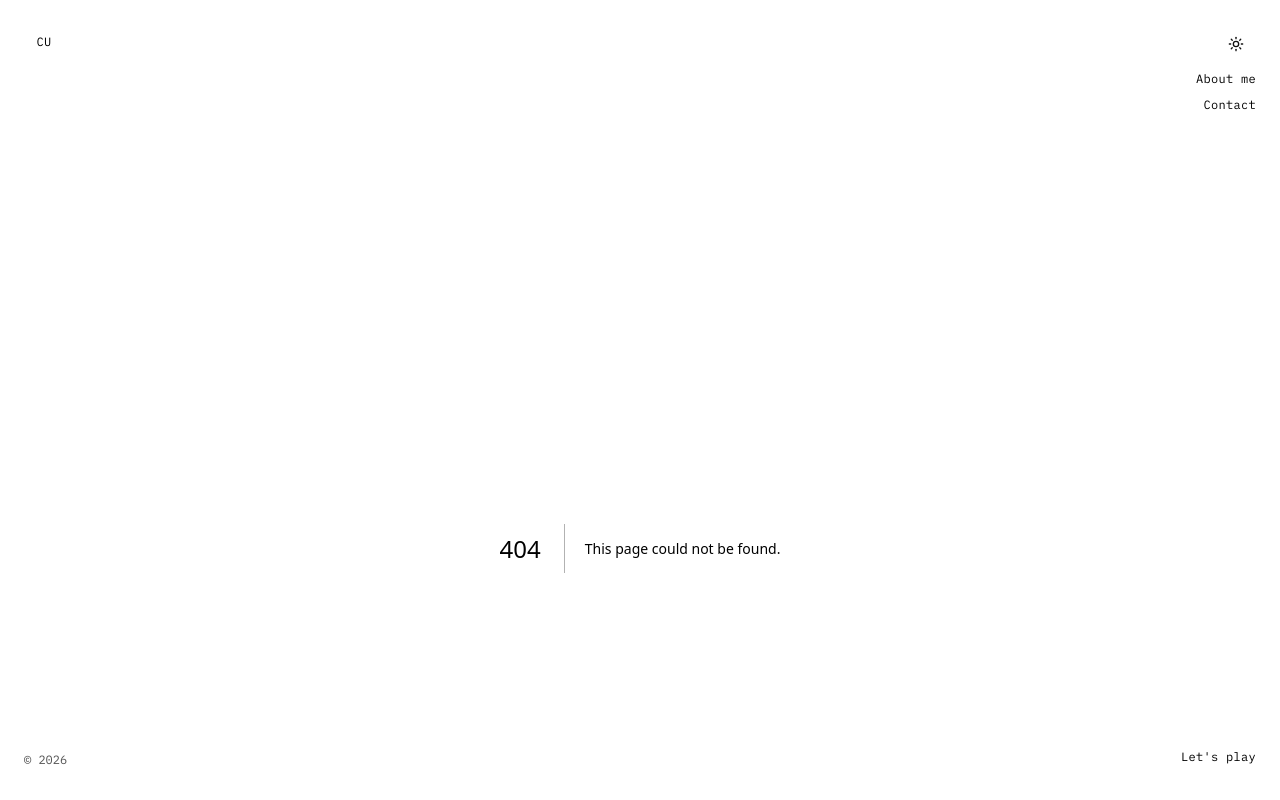
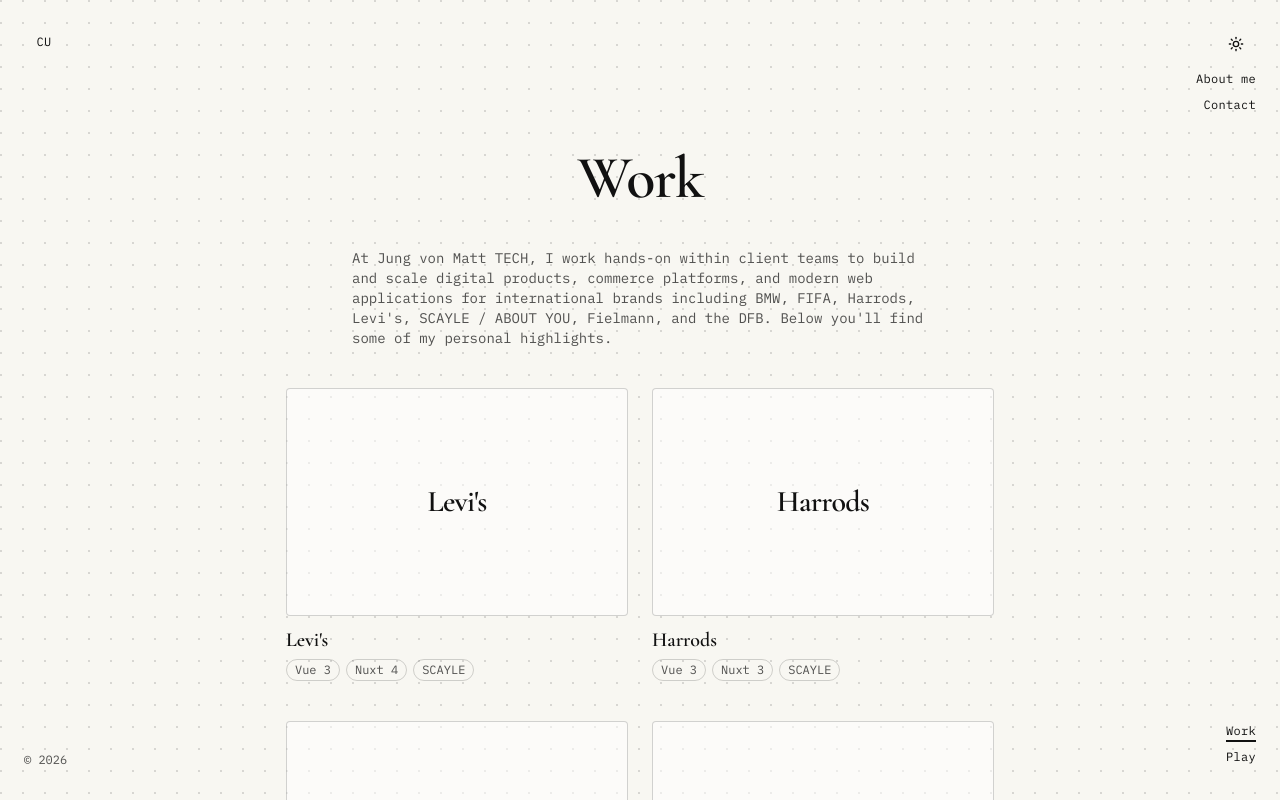
Before and after one commit to conuko/constantin-unterkofler-com-v2, a Next.js app: page /work in a window 1280 px wide. Before the commit this address had no page. Shown: the top 800 px of the page. Built offline with nearby package versions, Linux system fonts and the light colour scheme.

Commit message:
feat(work): add WorkPage and WorkCard components; define work entries and metadata for showcasing client projects

```diff
--- /dev/null
+++ b/app/work/page.tsx
@@ -0,0 +1,22 @@
+import type { Metadata } from "next";
+import { PageShell } from "@/components/page-shell";
+import { WorkCard } from "@/components/work-card";
+import { pageCopy, workEntries } from "@/content/site-content";
+
+export const metadata: Metadata = {
+  title: "Work",
+  description: pageCopy.work.metaDescription,
+};
+
+export default function WorkPage() {
+  return (
+    <PageShell title={pageCopy.work.title}>
+      <p className="max-w-xl text-sm text-ink-muted">{pageCopy.work.intro}</p>
+      <div className="grid grid-cols-1 gap-x-6 gap-y-10 md:grid-cols-2">
+        {workEntries.map((entry) => (
+          <WorkCard key={entry.client} entry={entry} />
+        ))}
+      </div>
+    </PageShell>
+  );
+}
--- /dev/null
+++ b/components/work-card.tsx
@@ -0,0 +1,53 @@
+import type { WorkEntry } from "@/content/site-content";
+
+type WorkCardProps = {
+  entry: WorkEntry;
+};
+
+export function WorkCard({ entry }: WorkCardProps) {
+  return (
+    <article className="group flex flex-col gap-3">
+      <a
+        href={entry.url}
+        target="_blank"
+        rel="noreferrer noopener"
+        aria-label={`Visit ${entry.client}`}
+      >
+        <div className="relative aspect-3/2 overflow-hidden rounded-sm border border-rule bg-card-glass">
+          <div className="flex h-full items-center justify-center">
+            <span className="font-heading text-3xl font-semibold tracking-tight">
+              {entry.client}
+            </span>
+          </div>
+
+          <div
+            className="absolute inset-0 flex items-end bg-linear-to-t from-ink/90 via-ink/60 to-ink/10 p-5 opacity-0 backdrop-blur-sm transition-opacity duration-normal ease-default group-hover:opacity-100"
+            aria-hidden="true"
+          >
+            <p className="text-sm leading-relaxed text-paper">
+              {entry.description}
+            </p>
+          </div>
+        </div>
+      </a>
+
+      <div className="flex flex-col gap-1.5">
+        <h2 className="font-heading text-xl leading-tight font-semibold">
+          {entry.client}
+        </h2>
+        <div className="flex flex-wrap gap-1.5">
+          {entry.techStack.map((tech) => (
+            <span
+              key={tech}
+              className="rounded-full border border-rule px-2 py-0.5 text-xs text-ink-muted"
+            >
+              {tech}
+            </span>
+          ))}
+        </div>
+      </div>
+
+      <span className="sr-only">{entry.description}</span>
+    </article>
+  );
+}
--- a/content/site-content.ts
+++ b/content/site-content.ts
@@ -25,6 +25,13 @@ export type TrackEntry = {
   appleMusicUrl: string;
 };
 
+export type WorkEntry = {
+  client: string;
+  url: string;
+  description: string;
+  techStack: string[];
+};
+
 export type ContactLink = {
   label: string;
   href: string;
@@ -36,8 +43,7 @@ export const siteMeta = {
   shortName: "CU",
   description:
     "Personal portfolio of Constantin Unterkofler, a Senior Software Engineer building thoughtful digital products and scalable web experiences.",
-  shortBlurb:
-    "Senior Software Engineer in Berlin, building thoughtful digital products and scalable web experiences.",
+  shortBlurb: "Senior Software Engineer at Jung von Matt Tech.",
 };
 
 export const headerNavItems: NavItem[] = [
@@ -46,7 +52,8 @@ export const headerNavItems: NavItem[] = [
 ];
 
 export const footerNavItems: NavItem[] = [
-  { href: "/play", label: "Let's play" },
+  { href: "/work", label: "Work" },
+  { href: "/play", label: "Play" },
 ];
 
 export const aboutParagraphs = [
@@ -122,6 +129,44 @@ export const trackEntries: TrackEntry[] = [
   },
 ];
 
+export const workEntries: WorkEntry[] = [
+  {
+    client: "Levi's",
+    url: "https://www.levi.com/",
+    description:
+      "Currently collaborating with the team at SCAYLE to migrate Levi's legacy Vue 2 codebase into a modern Vue 3 / Nuxt 4 application powered by the SCAYLE Commerce Engine.",
+    techStack: ["Vue 3", "Nuxt 4", "SCAYLE"],
+  },
+  {
+    client: "Harrods",
+    url: "https://www.harrods.com/",
+    description:
+      "Worked closely with both the SCAYLE and Harrods teams over the course of a year to deliver new features and prepare the application for a full client handover. This included in-depth handover sessions, technical workshops for the new Harrods tech lead, architectural documentation, and knowledge transfer across teams.",
+    techStack: ["Vue 3", "Nuxt 3", "SCAYLE"],
+  },
+  {
+    client: "Fielmann",
+    url: "https://www.fielmann.de/",
+    description:
+      "Set up and maintained the Fielmann e-commerce platform for all shops across the DACH region, working directly within the client's development team for over 1.5 years. Also supported the launch of the new Fielmann Italy shop. The platform was built with Vue 3, Nuxt 3 and the SCAYLE storefront boilerplate.",
+    techStack: ["Vue 3", "Nuxt 3", "SCAYLE"],
+  },
+  {
+    client: "TenneT",
+    url: "https://www.tennet.eu/",
+    description:
+      "Next.js Turborepo-based monorepo powering TenneT's digital ecosystem, including the corporate website, careers platform, and Storybook design system. The setup unified shared UI components, design tokens, Contentful tooling, migrations, and common frontend configurations into a scalable and maintainable architecture.",
+    techStack: ["Next.js", "Turborepo", "Contentful", "Storybook"],
+  },
+  {
+    client: "fussball.de",
+    url: "https://next.fussball.de/",
+    description:
+      "Migrating a legacy platform into a modern Next.js application within a monorepo architecture using Turborepo for the shared code and the site code for the Fussball.de and BFV.de sites.",
+    techStack: ["Next.js", "Turborepo"],
+  },
+];
+
 export const contactLinks: ContactLink[] = [
   {
     label: "Email",
@@ -155,6 +200,13 @@ export const pageCopy = {
     title: "What I currently play",
     metaDescription: "A rotating set of guitar tunes and studies.",
   },
+  work: {
+    title: "Work",
+    intro:
+      "At Jung von Matt TECH, I work hands-on within client teams to build and scale digital products, commerce platforms, and modern web applications for international brands including BMW, FIFA, Harrods, Levi's, SCAYLE / ABOUT YOU, Fielmann, and the DFB. Below you'll find some of my personal highlights.",
+    metaDescription:
+      "Client project highlights by Constantin Unterkofler — commerce platforms, web applications, and digital products for international brands.",
+  },
   contact: {
     title: "Contact",
     metaDescription:
```
